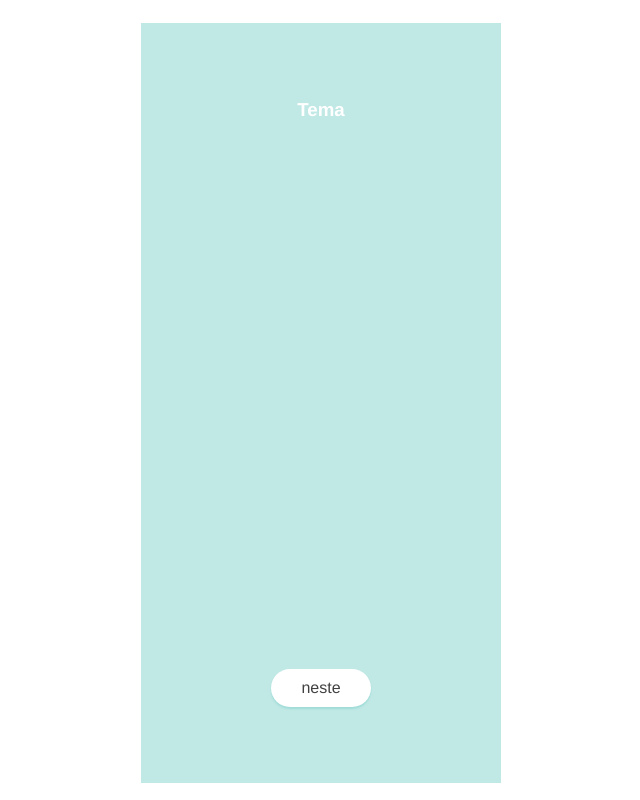
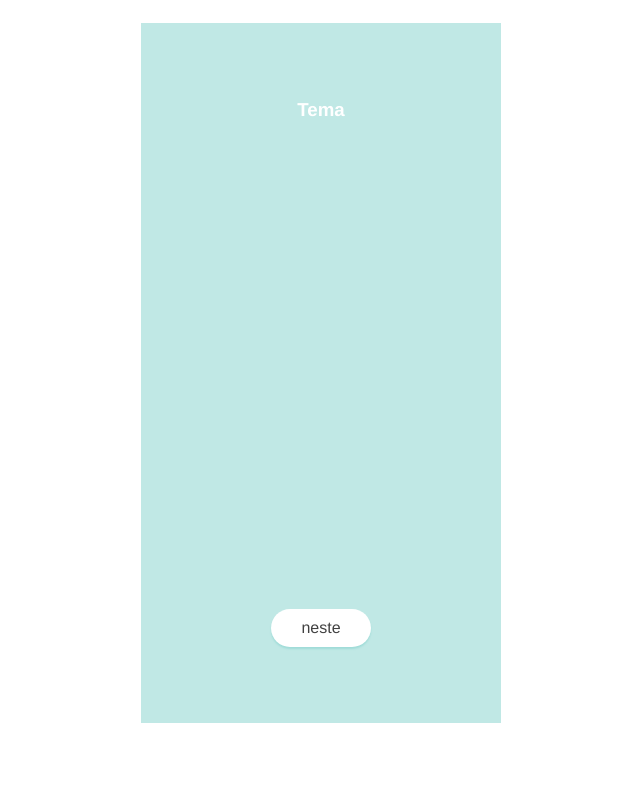
Before and after one commit to trinealnaes/Random-theme, a plain HTML site: page index.html in a window 1280 px wide. Shown: the whole page, without its empty margins (59-699 px from the left). Drawn offline with Linux system fonts and the light colour scheme.

Commit message:
Changed height

```diff
--- a/style.css
+++ b/style.css
@@ -9,7 +9,7 @@ html, body {
 
 main {
     width: 360px;
-    height: 760px;
+    height: 700px;
     margin: 3% auto 0 auto;
     padding: 10%;
     background-color: rgb(192, 232, 229);
```
